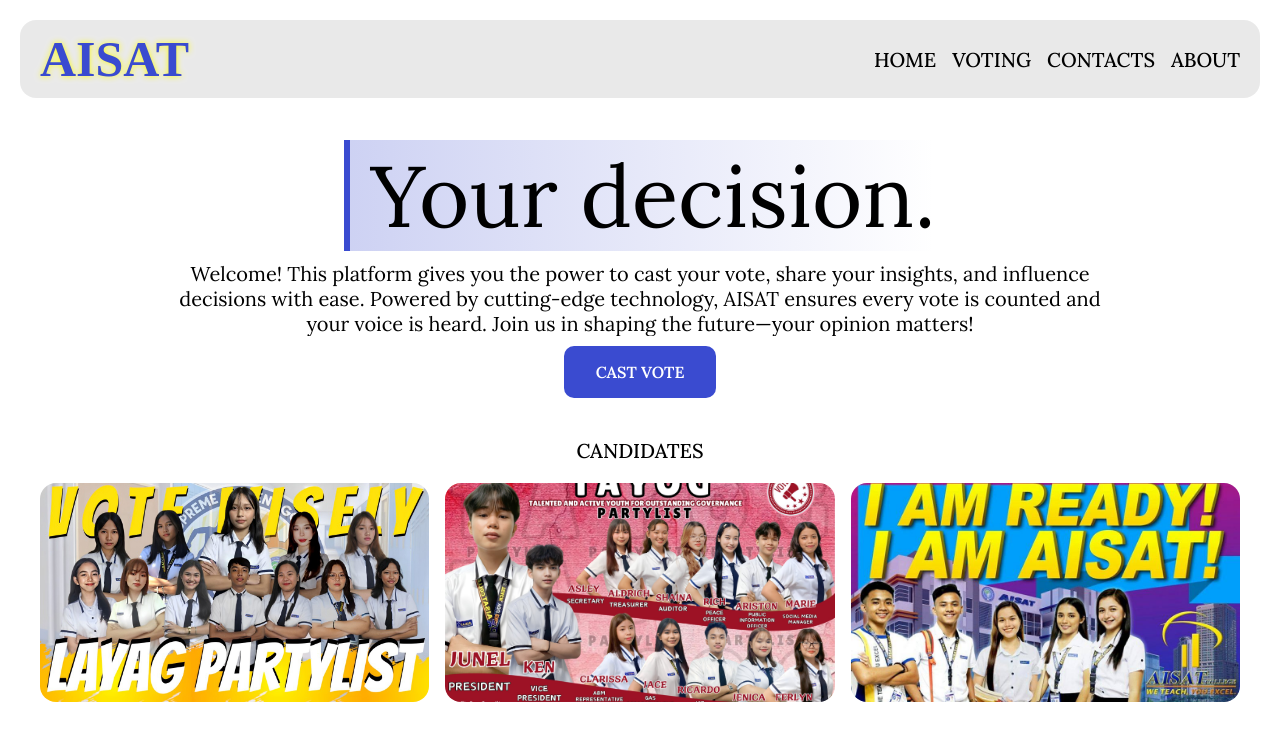
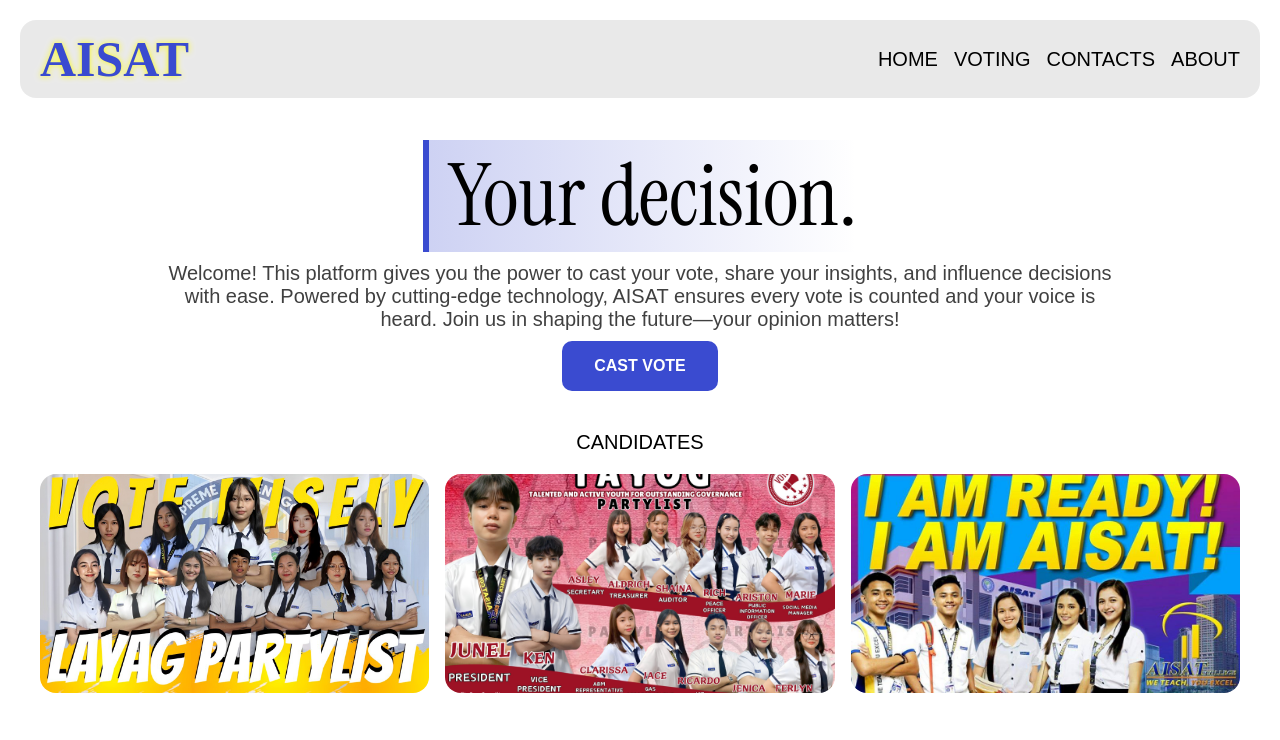
Before and after one commit to roegie/ssg-voting, a Vue app: page /voting in a window 1280 px wide. Shown: the top 740 px of the page. Built offline with nearby package versions, Linux system fonts and the light colour scheme.

Commit message:
center and font

```diff
--- a/index.html
+++ b/index.html
@@ -4,7 +4,7 @@
     <meta charset="UTF-8">
     <link rel="stylesheet" href="src/style.css">
     <link rel="icon" href="/src\assets\aisat-icon.png">
-    <link href="https://fonts.googleapis.com/css2?family=Albert+Sans:ital,wght@0,100..900;1,100..900&family=Lora:ital,wght@0,400..700;1,400..700&display=swap" rel="stylesheet">
+    <link href="https://fonts.googleapis.com/css2?family=Instrument+Serif:ital@0;1&display=swap" rel="stylesheet">
     <meta name="viewport" content="width=device-width, initial-scale=1.0">
     <title>AISAT SSG Voting</title>
   </head>
--- a/src/components/Header.vue
+++ b/src/components/Header.vue
@@ -37,7 +37,7 @@
     gap: 1.6rem;
   }
   #navLink {
-    font: 500 2rem Lora, serif;
+    font: 500 2rem Arial, sans-serif;
   }
   #navLink:hover {
     color: #3a4bd0;
@@ -53,7 +53,7 @@
     padding-left: 2rem;
     border-left: 0.6rem solid #3a4bd0;
     background: linear-gradient(to right, #3a4bd040, transparent);
-    font: 8.6rem Lora, serif;
+    font: 8.6rem "Instrument Serif", serif;
   }
   span {
     color: inherit;
@@ -62,7 +62,7 @@
   #desc {
     width: 80%;
     padding: 1rem 0 0;
-    font: 2rem Lora, serif;
+    font: 2rem Arial, sans-serif;
     overflow: hidden;
     display: inline-block;
     white-space: normal;
@@ -72,7 +72,7 @@
   }
   #candidates label {
     text-transform: uppercase;
-    font: 500 2rem Lora, serif;
+    font: 500 2rem Arial, sans-serif;
   }
   #candImages {
     display: grid;
--- a/src/style.css
+++ b/src/style.css
@@ -14,7 +14,7 @@ a {
     box-sizing: border-box;
     color: #000000;
     transition: 0.3s;
-    font: 1.6rem Lora, serif;
+    font: 1.6rem Arial, sans-serif;
 }
 ::selection {
     background: #3a4bd040;
--- a/src/views/Home.vue
+++ b/src/views/Home.vue
@@ -81,7 +81,7 @@ onMounted(() => {
     padding-left: 2rem;
     border-left: 0.6rem solid #3a4bd0;
     background: linear-gradient(to right, #3a4bd040, transparent);
-    font: 8.6rem Lora, serif;
+    font: 8.6rem "Instrument Serif", serif;
   }
   span {
     color: inherit;
@@ -89,8 +89,9 @@ onMounted(() => {
   }
   #desc {
     width: 80%;
+    color: #404040;
     padding: 1rem 0 0;
-    font: 2rem Lora, serif;
+    font: 2rem Arial, sans-serif;
     overflow: hidden;
     display: inline-block;
     white-space: normal;
@@ -110,7 +111,7 @@ onMounted(() => {
   }
   #candidates label {
     text-transform: uppercase;
-    font: 500 2rem Lora, serif;
+    font: 500 2rem Arial, sans-serif;
   }
   #candImages {
     display: grid;
--- a/src/views/Voting.vue
+++ b/src/views/Voting.vue
@@ -31,7 +31,7 @@
       padding-left: 2rem;
       border-left: 0.6rem solid #3a4bd0;
       background: linear-gradient(to right, #3a4bd040, transparent);
-      font: 8.6rem Lora, serif;
+      font: 8.6rem "Instrument Serif", serif;
     }
     #candidates {
       display: grid;
```
